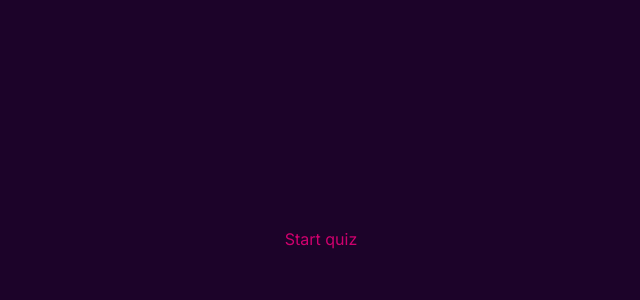
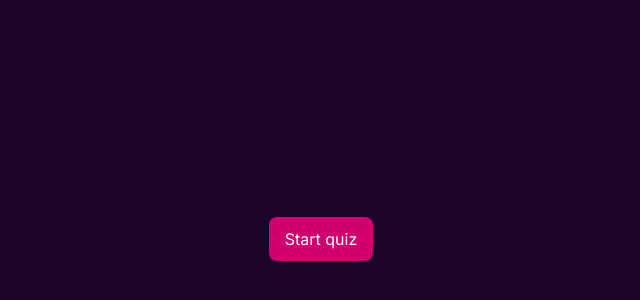
Before and after one commit to kbattya/quiz, a Next.js app: page / in a window 1280 px wide. Shown: the part 76-376 px from the top of the page, without its empty margins (319-959 px from the left). Built offline with nearby package versions, Linux system fonts and the light colour scheme.

Commit message:
added styles for start button

```diff
--- a/src/app/globals.css
+++ b/src/app/globals.css
@@ -19,6 +19,16 @@ body {
 a {
   color: #D0006E;
   text-decoration: none;
+}
+
+.btn-link {
+	background-color: #D0006E;
+	color: white;
+	border-radius: 8px;
+	padding: 12px 16px;
+}
+.btn-link:hover {
+	background-color: #ff0088;
 }
 
 input {
--- a/src/app/page.js
+++ b/src/app/page.js
@@ -4,7 +4,7 @@ export default function Home() {
 
   return (
     <main className="page_container">
-			<Link href="/quiz/language">
+			<Link href="/quiz/language" className="btn-link">
 				Start quiz
 			</Link>
     </main>
```
